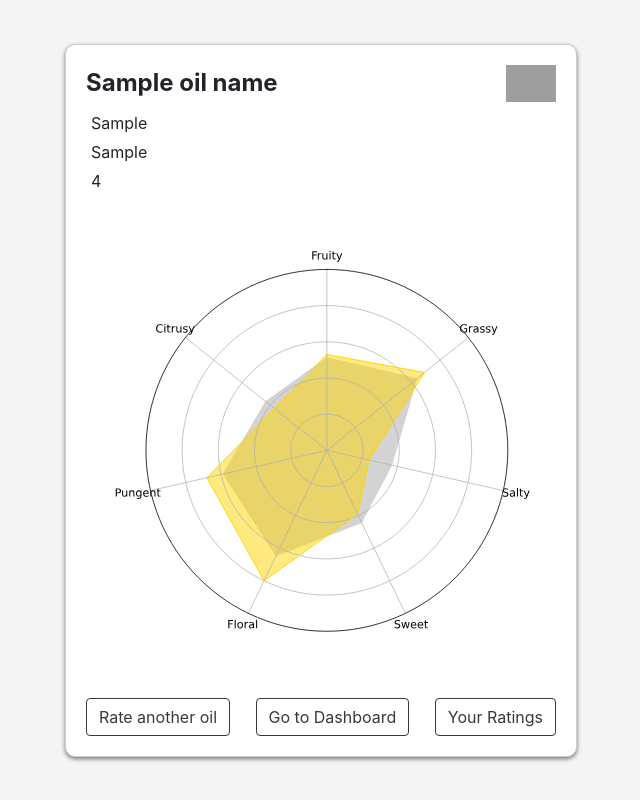
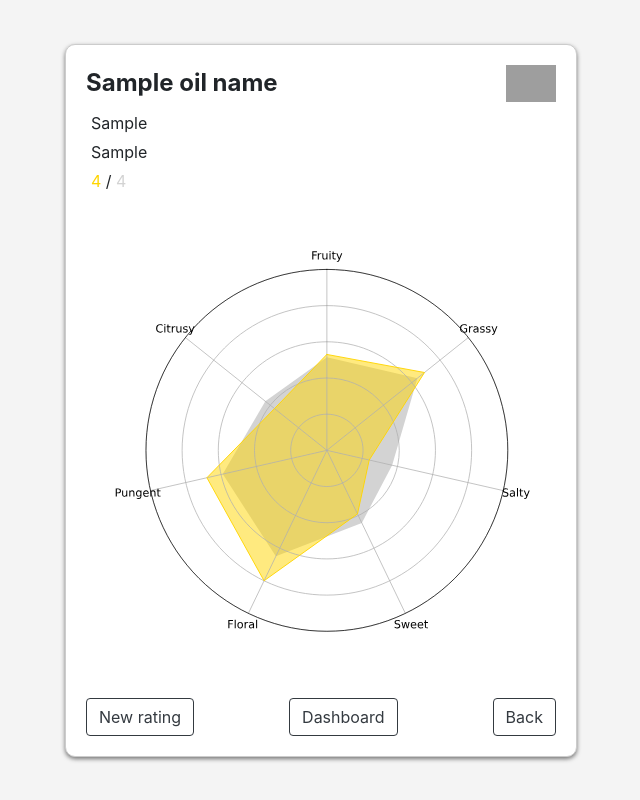
Before and after one commit to cianci0/rate-your-oil, a Flask app: template templates/rating.html in a window 1280 px wide. Shown: the whole page, without its empty margins (319-959 px from the left). Run offline with Flask 3, Linux system fonts and the light colour scheme; the template is opened without the code that fills it: most values are stand-ins (such as "Sample title", 1, 10 or a date in 2020); parts of the project's set-up code (start-up, migrations or seed data) failed here and were passed over; some libraries are stand-ins or nearby versions; grey boxes are pictures that could not be loaded.

Commit message:
Update rating.html

```diff
--- a/templates/rating.html
+++ b/templates/rating.html
@@ -2,32 +2,30 @@
     <link rel="stylesheet" href="https://stackpath.bootstrapcdn.com/bootstrap/4.5.0/css/bootstrap.min.css">
     <style>
         body {
-            background-color: #F4F4F4;
+            background-color: #f4f4f4;
             display: flex;
             justify-content: center;
             align-items: center;
             height: 100vh;
             margin: 0;
         }
-
         .card-container {
             width: 40vw;
+            max-width: 530px;
             background-color: white;
-            border: 1px solid #CCCCCC;
+            border: 1px solid #ccc;
             border-radius: 10px;
             box-shadow: 0 2px 4px #777777;
             padding: 20px;
             position: relative;
             overflow: hidden;
         }
-
         .oil-name {
             font-size: 1.5em;
             font-weight: bold;
             margin-bottom: 10px;
             text-align: left;
         }
-
         .oil-producer,
         .oil-region,
         .oil-rating {
@@ -35,26 +33,22 @@
             margin: 5px;
             text-align: left;
         }
-
         .radar-chart {
             margin-top: 20px;
             width: 100%;
             display: flex;
             justify-content: center;
         }
-
         .radar-chart embed {
             width: 100%;
             max-width: 500px;
             height: auto;
         }
-
         .button-container {
             display: flex;
             justify-content: space-between;
             margin-top: 15px;
         }
-
         .flag {
             position: absolute;
             top: 20px;
@@ -69,7 +63,7 @@
         <div class="oil-name">{{ oil_name }}</div>
         <div class="oil-producer">{{ oil_producer }}</div>
         <div class="oil-region">{{ oil_region }}</div>
-        <div class="oil-rating">{{ oil_rating }}</div>
+        <div class="oil-rating"> <span style="color: #ffd500;">{{ oil_rating }}</span> / <span style="color: lightgray;">{{ average_rating }}</span></div>
         <img class="flag" src="https://flagcdn.com/w320/{{ country_code }}.png" alt="Flag of {{ oil_region }}" />
 
         <div class="radar-chart">
@@ -77,9 +71,14 @@
         </div>
 
         <div class="button-container">
-            <a href="/rate" class="btn btn-outline-dark button">Rate another oil</a>
-            <a href="/dashboard" class="btn btn-outline-dark button">Go to Dashboard</a>
-            <a href="/your-oils" class="btn btn-outline-dark button">Your Ratings</a>
+            <a href="/rate" class="btn btn-outline-dark button">New rating</a>
+            <a href="/dashboard" class="btn btn-outline-dark button">Dashboard</a>
+            <a href="/your-oils" class="btn btn-outline-dark button" onclick="goBack()">Back</a>
         </div>
     </div>
+    <script>
+        function goBack() {
+          window.history.back();
+        }
+    </script>
 </body>
```
